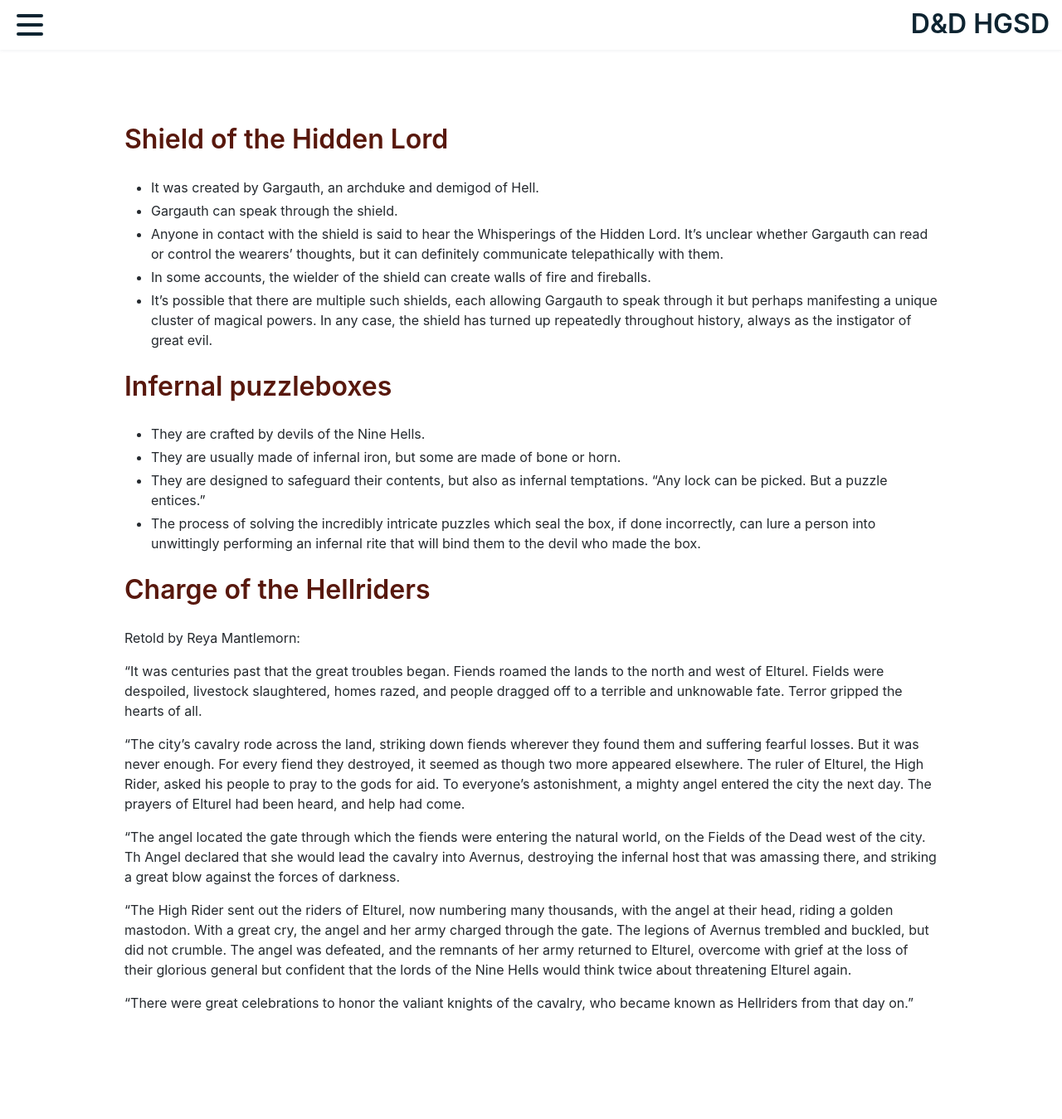
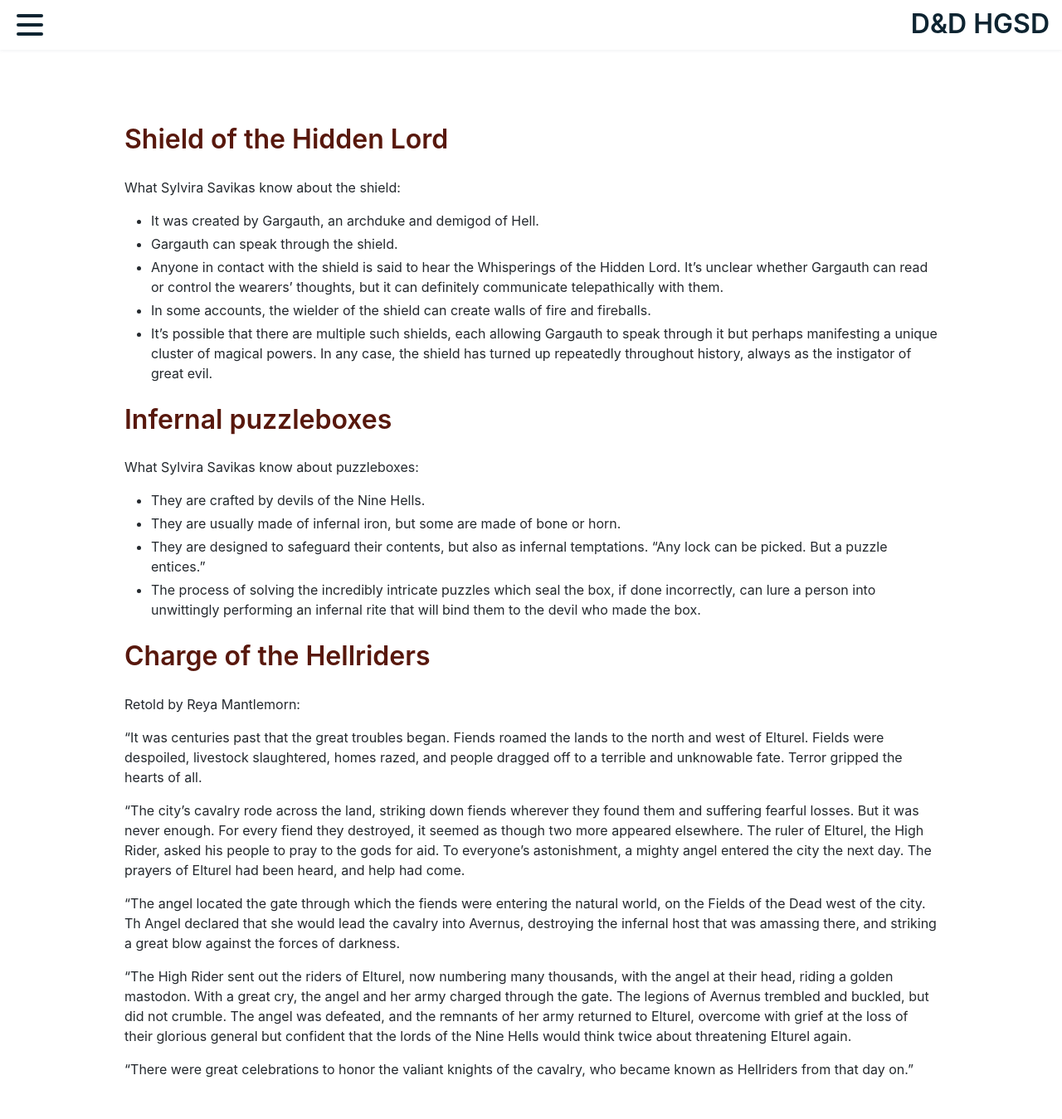
Before and after one commit to mrhelgeklausen/Legacy-of-the-Hellriders, a Jekyll site: the page built from Whathaveyoulearned.md, in a window 1280 px wide. Shown: the whole page at 83% size. Built offline with Jekyll 4.4.1, drawn with Linux system fonts in a browser that asks for light colours; our own code applies the rules of GitHub Pages for plain Markdown files; before the commit the page ends 1269 px from its top, so only the background shows below that.

Commit message:
Update Whathaveyoulearned.md

```diff
--- a/Whathaveyoulearned.md
+++ b/Whathaveyoulearned.md
@@ -1,4 +1,6 @@
 # Shield of the Hidden Lord
+
+What Sylvira Savikas know about the shield:
 
 - It was created by Gargauth, an archduke and demigod of Hell.
 - Gargauth can speak through the shield.
@@ -8,6 +10,8 @@
 
 
 # Infernal puzzleboxes
+
+What Sylvira Savikas know about puzzleboxes:
 
 - They are crafted by devils of the Nine Hells.
 - They are usually made of infernal iron, but some are made of bone or horn.
```
